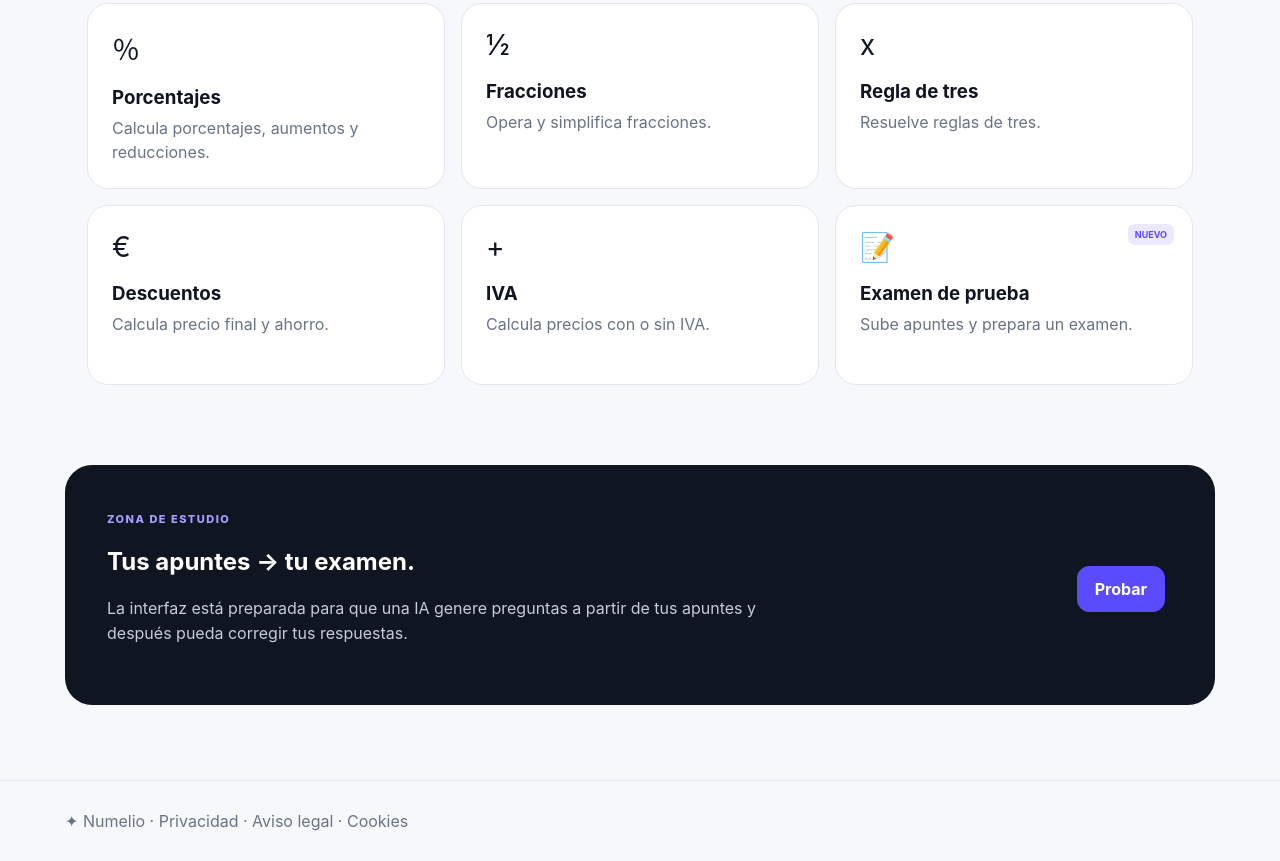
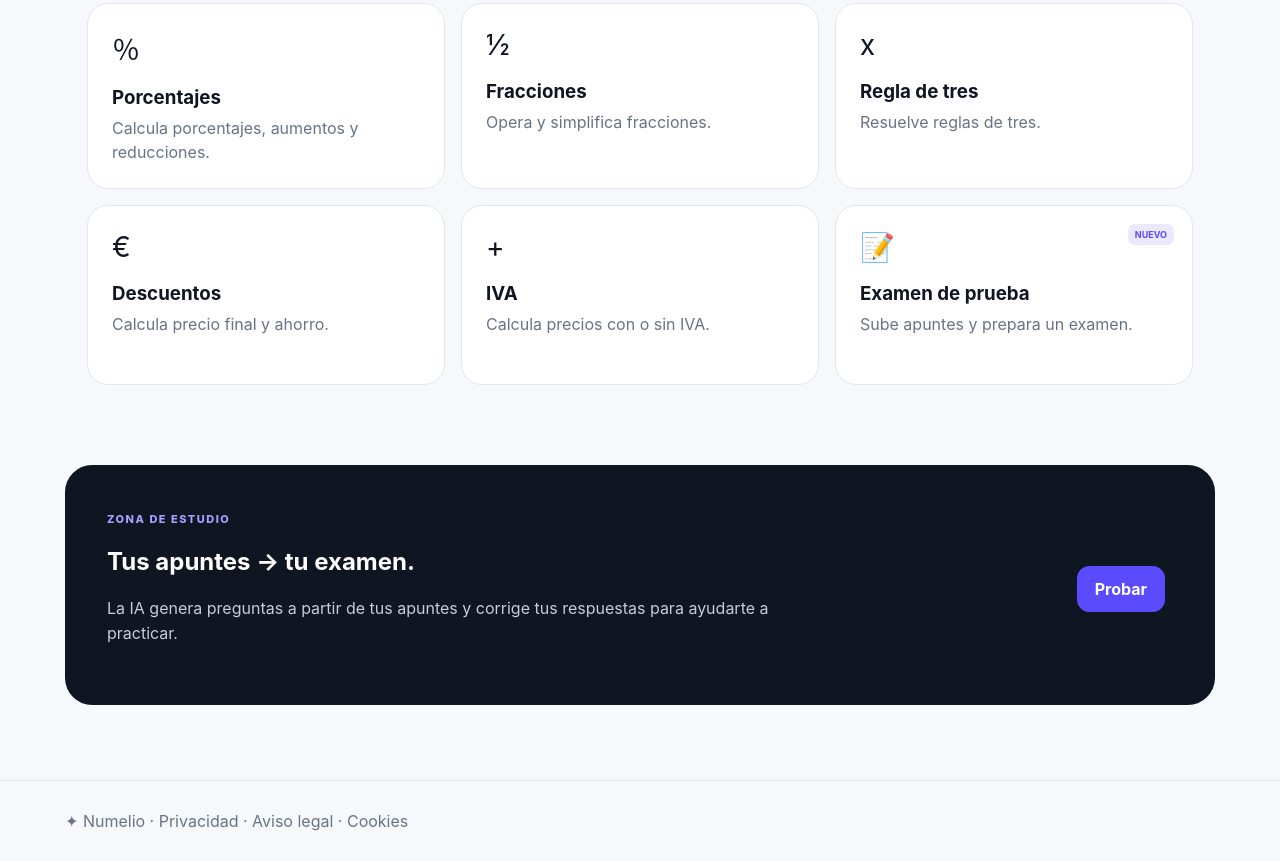
Before and after one commit to mfsanchez-commits/mi-web, a website: page numelio_v4/index.html in a window 1280 px wide. Shown: the part 726-1587 px from the top of the page. Drawn offline with nearby package versions, Linux system fonts and the light colour scheme.

Commit message:
Mejorar accesibilidad, textos y navegación móvil

```diff
--- a/numelio_v4/index.html
+++ b/numelio_v4/index.html
@@ -78,7 +78,7 @@
   </div>
 </section>
 
-<section class="banner"><div><span class="eyebrow">ZONA DE ESTUDIO</span><h2>Tus apuntes → tu examen.</h2><p>La interfaz está preparada para que una IA genere preguntas a partir de tus apuntes y después pueda corregir tus respuestas.</p></div><a class="btn primary" href="estudio/examen.html">Probar</a></section>
+<section class="banner"><div><span class="eyebrow">ZONA DE ESTUDIO</span><h2>Tus apuntes → tu examen.</h2><p>La IA genera preguntas a partir de tus apuntes y corrige tus respuestas para ayudarte a practicar.</p></div><a class="btn primary" href="estudio/examen.html">Probar</a></section>
 </main>
 <footer class="site-footer">✦ Numelio · <a href="politica-privacidad.html">Privacidad</a> · <a href="aviso-legal.html">Aviso legal</a> · <a href="politica-cookies.html">Cookies</a></footer>
 <script src="https://cdn.jsdelivr.net/npm/@supabase/supabase-js@2"></script>
```
